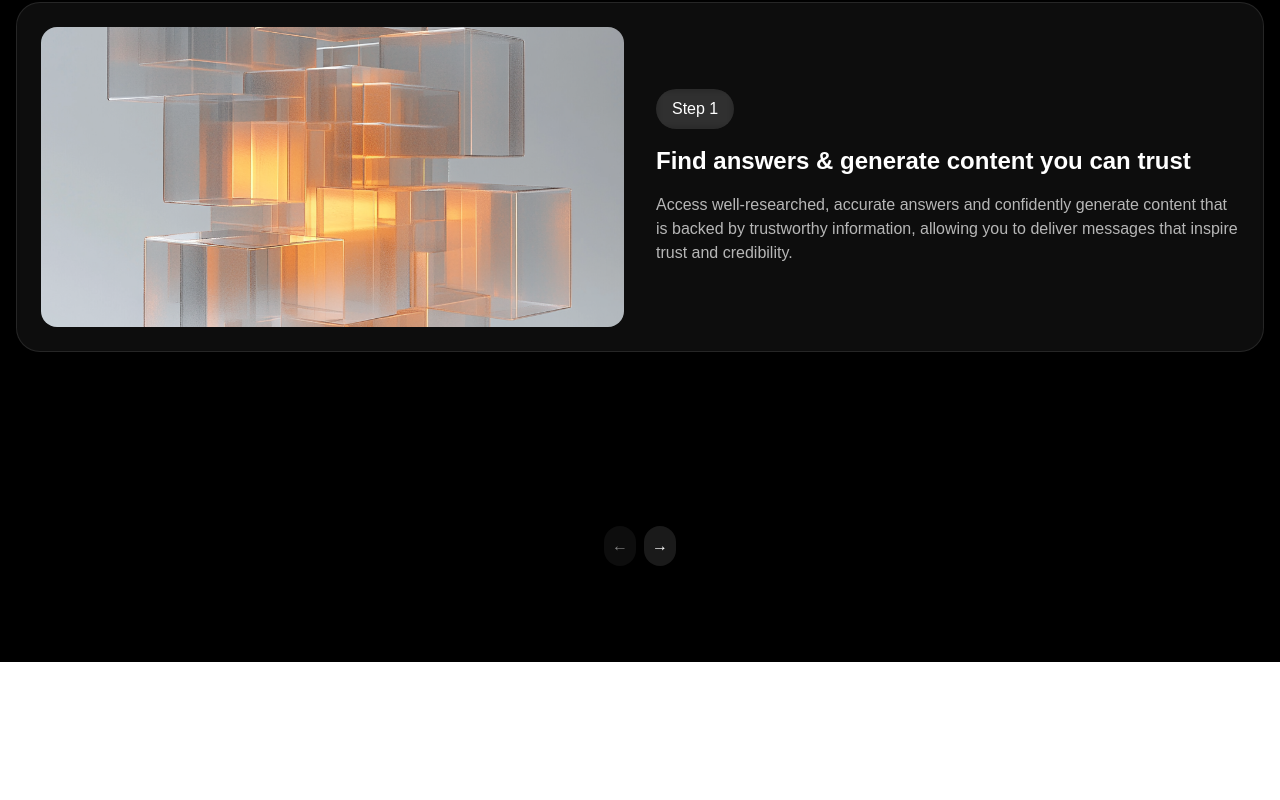
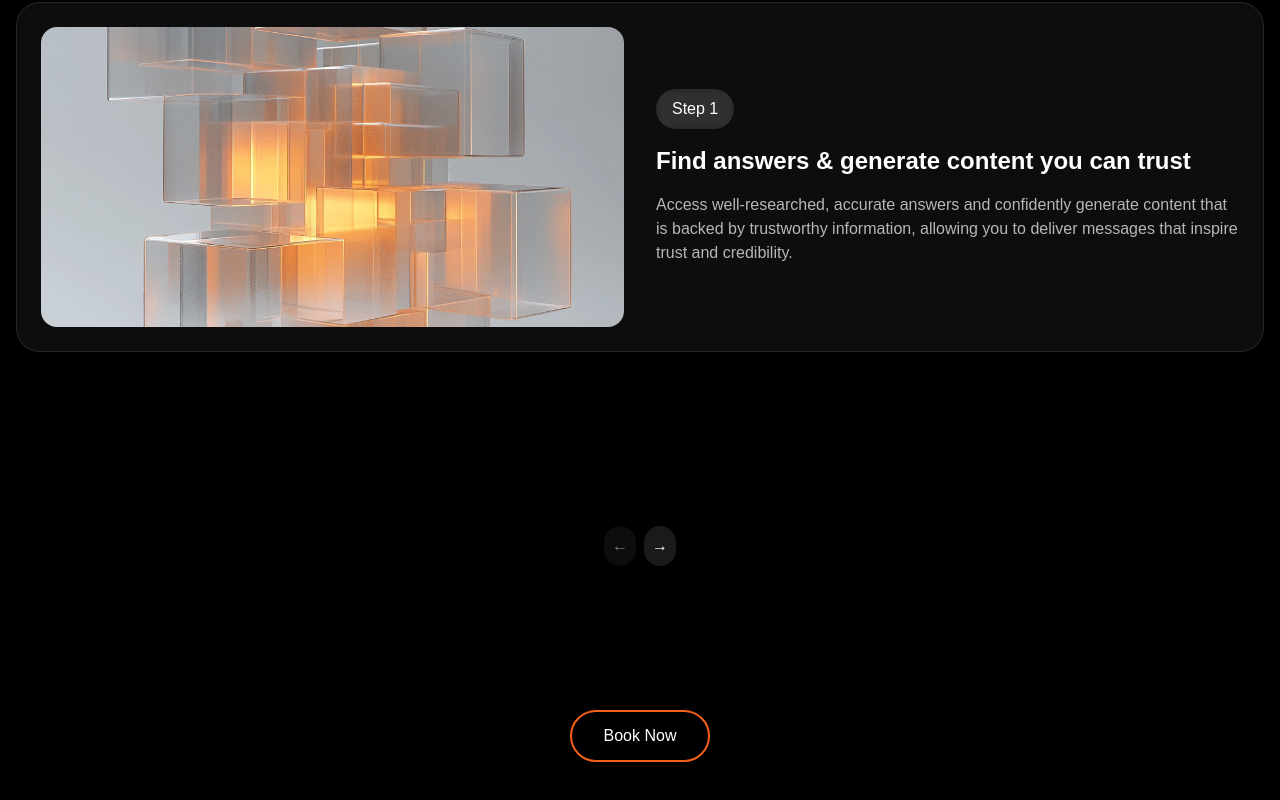
Before and after one commit to varuntree/baddam, a Next.js app: page / in a window 1280 px wide. Shown: the part 2474-3274 px from the top of the page. Before the commit the page ends 3136 px from the top, so only its background shows below. Built offline with nearby package versions, Linux system fonts and the light colour scheme.

Commit message:
Assistant checkpoint: Added Book Now button with black background and primary border
Assistant generated file changes:
- app/page.tsx: Add Book Now button at bottom

---

User prompt:

add a button at the bottom of the page " Book Now" with bg -black, border primary

```diff
--- a/app/page.tsx
+++ b/app/page.tsx
@@ -9,6 +9,11 @@ export default function Home() {
       <Header />
       <Features />
       <HowWeWork />
+      <div className="w-full bg-black py-12 flex justify-center">
+        <button className="px-8 py-3 bg-black text-white border-2 border-primary rounded-full hover:bg-black/80 transition-all">
+          Book Now
+        </button>
+      </div>
     </div>
   );
 }
```
